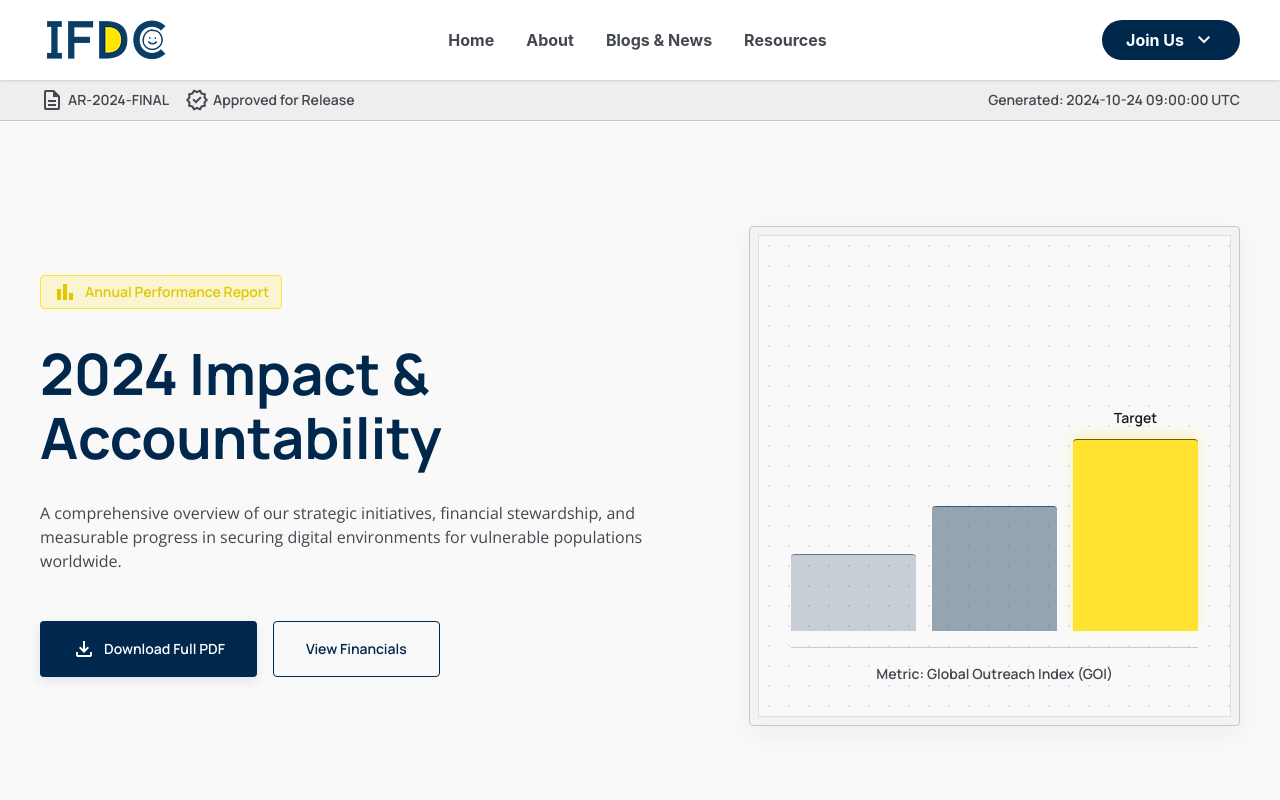
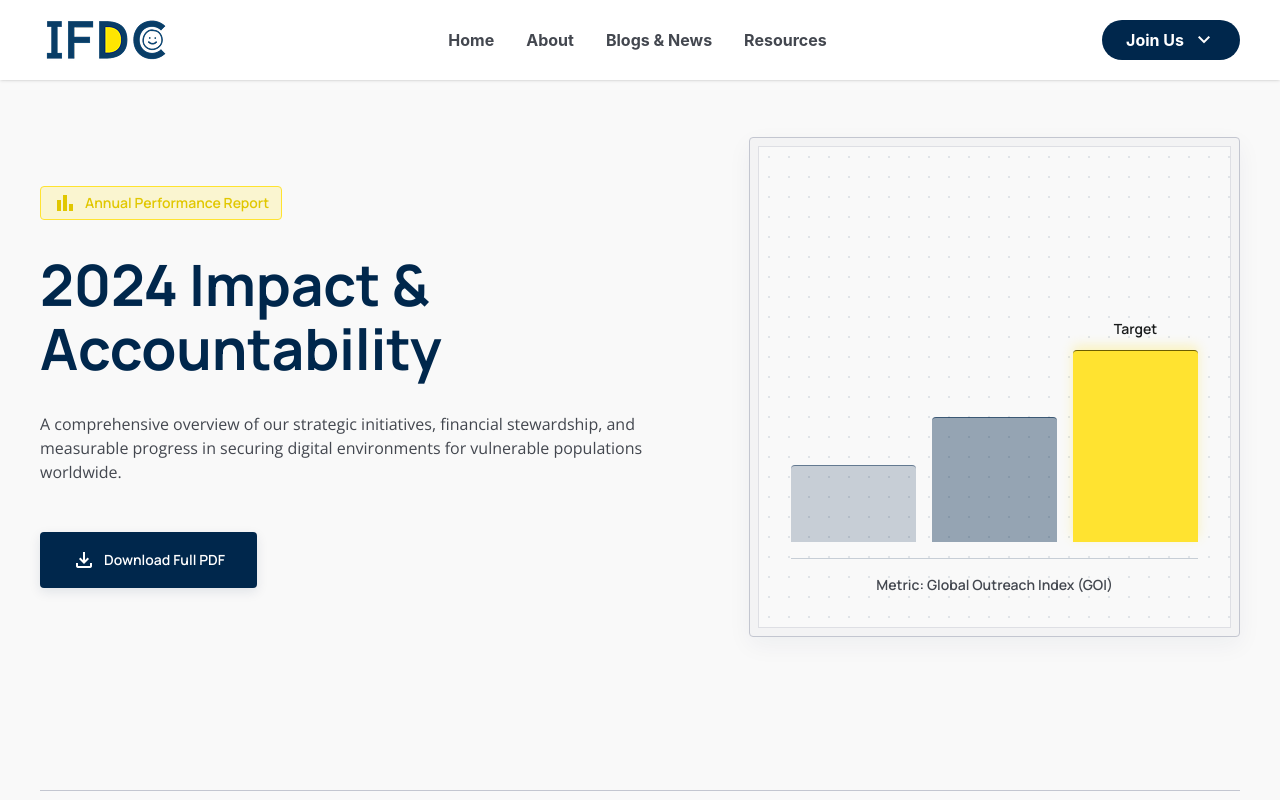
Before and after one commit to IFDChild/IFDC-Frontend, a React (Vite) app: page /annual-report in a window 1280 px wide. Shown: the top 800 px of the page. Built offline with nearby package versions, Linux system fonts and the light colour scheme.

Commit message:
strategic plan added

```diff
--- a/src/pages/AnnualReport.jsx
+++ b/src/pages/AnnualReport.jsx
@@ -10,7 +10,7 @@ export default function AnnualReport() {
 
             <Navbar />
 
-            <div className="bg-surface-container border-b border-outline-variant px-margin-desktop py-2 w-full max-w-container-max mx-auto flex justify-between items-center text-label-md font-label-md text-on-surface-variant">
+            {/* <div className="bg-surface-container border-b border-outline-variant px-margin-desktop py-2 w-full max-w-container-max mx-auto flex justify-between items-center text-label-md font-label-md text-on-surface-variant">
                 <div className="flex gap-4">
                     <span className="flex items-center gap-1"><span className="material-symbols-outlined text-[16px]">description</span> AR-2024-FINAL</span>
                     <span className="flex items-center gap-1"><span className="material-symbols-outlined text-[16px]">verified</span> Approved for Release</span>
@@ -18,8 +18,8 @@ export default function AnnualReport() {
                 <div>
                     <span className="">Generated: 2024-10-24 09:00:00 UTC</span>
                 </div>
-            </div>
-            <main className="w-full max-w-container-max mx-auto px-margin-desktop py-12 space-y-24">
+            </div> */}
+            <main className="w-full max-w-container-max mx-auto px-margin-desktop wses space-y-24">
 
                 <section className="grid grid-cols-1 md:grid-cols-12 gap-gutter items-center min-h-[614px]">
                     <div className="md:col-span-7 space-y-8 pr-8">
@@ -34,13 +34,19 @@ export default function AnnualReport() {
                             A comprehensive overview of our strategic initiatives, financial stewardship, and measurable progress in securing digital environments for vulnerable populations worldwide.
                         </p>
                         <div className="flex gap-4 pt-4">
-                            <button className="bg-primary text-on-primary font-label-md text-label-md px-8 py-4 rounded flex items-center gap-2 hover:bg-primary-container transition-colors shadow-[0_4px_12px_rgba(0,39,76,0.1)]">
+                            {/* <button className="bg-primary text-on-primary font-label-md text-label-md px-8 py-4 rounded flex items-center gap-2 hover:bg-primary-container transition-colors shadow-[0_4px_12px_rgba(0,39,76,0.1)]">
                                 <span className="material-symbols-outlined">download</span>
                                 Download Full PDF
-                            </button>
-                            <button className="bg-surface text-primary border border-primary font-label-md text-label-md px-8 py-4 rounded flex items-center gap-2 hover:bg-surface-container transition-colors">
-                                View Financials
-                            </button>
+                            </button> */}
+                            <a
+                                href="/annualreports/Financial-Report.pdf"
+                                download="Financial-Report.pdf"
+                                className="bg-primary text-on-primary font-label-md text-label-md px-8 py-4 rounded flex items-center gap-2 hover:bg-primary-container transition-colors shadow-[0_4px_12px_rgba(0,39,76,0.1)]"
+                            >
+                                <span className="material-symbols-outlined">download</span>
+                                Download Full PDF
+                            </a>
+
                         </div>
                     </div>
                     <div className="md:col-span-5 relative h-[500px] border border-outline-variant bg-surface-container-low rounded p-2 shadow-[0_8px_24px_rgba(0,39,76,0.05)]">
@@ -96,7 +102,7 @@ export default function AnnualReport() {
                     </div>
                 </section>
 
-                <section>
+                {/* <section>
                     <div className="mb-12 flex justify-between items-end">
                         <div>
                             <h2 className="font-headline-lg text-headline-lg text-primary mb-2">Impact by the Numbers</h2>
@@ -163,8 +169,8 @@ export default function AnnualReport() {
                             </div>
                         </div>
                     </div>
-                </section>
-
+                </section> */}
+                {/*
                 <section className="bg-surface-container-lowest border border-outline-variant rounded p-8 md:p-12">
                     <div className="mb-10 flex flex-col md:flex-row justify-between items-start md:items-end gap-6 border-b border-outline-variant pb-6">
                         <div>
@@ -277,7 +283,7 @@ export default function AnnualReport() {
                             </div>
                         </div>
                     </div>
-                </section>
+                </section> */}
             </main>
             <Footer />
 
--- a/src/pages/Volunteer.jsx
+++ b/src/pages/Volunteer.jsx
@@ -69,7 +69,7 @@ export default function Volunteer() {
           </div>
         </section>
 
-        <section className="py-stack-lg px-margin-mobile md:px-margin-desktop bg-surface-container-low" id="roles">
+        {/* <section className="py-stack-lg px-margin-mobile md:px-margin-desktop bg-surface-container-low" id="roles">
           <div className="max-w-container-max mx-auto">
             <div className="text-center max-w-3xl mx-auto mb-stack-lg">
               <h2 className="font-headline-lg text-headline-lg-mobile md:text-headline-lg text-deep-navy mb-4">How You Can Help</h2>
@@ -131,7 +131,7 @@ export default function Volunteer() {
               </div>
             </div>
           </div>
-        </section>
+        </section> */}
 
         <section className="py-stack-lg px-margin-mobile md:px-margin-desktop relative" id="application-form">
           <div className="absolute top-0 right-0 w-1/3 h-full bg-sky-tint/20 rounded-l-[100px] -z-10 hidden lg:block"></div>
@@ -145,7 +145,7 @@ export default function Volunteer() {
                 <p className="font-body-md text-body-md text-on-surface-variant max-w-lg mx-auto">
                   Thank you for stepping up to make a difference. We have received your application and will be in touch with you shortly regarding the next steps.
                 </p>
-                <button onClick={() => { setIsSubmitted(false); setStep(1); setFormData({firstName: '', lastName: '', email: '', phone: '', role: '', experience: '', availability: ''}); }} className="mt-8 px-8 py-3 rounded-full bg-deep-navy text-on-primary font-label-md text-label-md hover:bg-surface-tint transition-all">
+                <button onClick={() => { setIsSubmitted(false); setStep(1); setFormData({ firstName: '', lastName: '', email: '', phone: '', role: '', experience: '', availability: '' }); }} className="mt-8 px-8 py-3 rounded-full bg-deep-navy text-on-primary font-label-md text-label-md hover:bg-surface-tint transition-all">
                   Submit Another
                 </button>
               </div>
```
Also changed, not shown: 1 other file (tests, documents, lock files or other folders).
